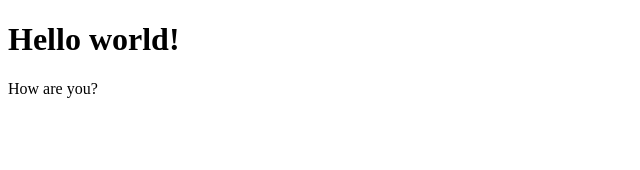
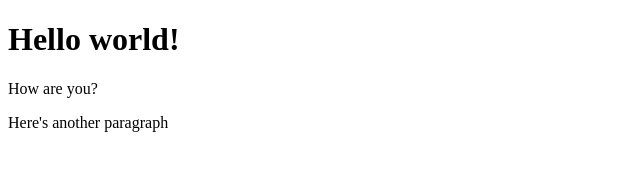
Before and after one commit to deramsey/web140-fa22-testrepo, a plain HTML site: page index.html in a window 1280 px wide. Shown: the whole page, without its empty margins (0-640 px from the left). Drawn offline with Linux system fonts and the light colour scheme.

Commit message:
Added another paragraph

```diff
--- a/index.html
+++ b/index.html
@@ -9,5 +9,6 @@
 <body>
     <h1>Hello world!</h1>
     <p>How are you?</p>
+    <p>Here's another paragraph</p>
 </body>
 </html>
```
